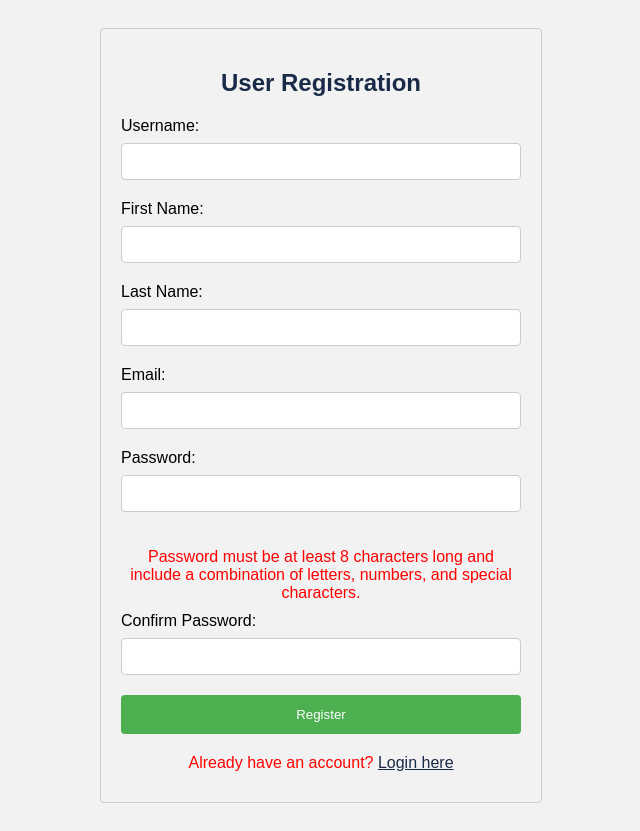
After one commit to mw74/csc394_group, a Django app: page /register/ in a window 1280 px wide. The commit adds this page. Shown: the whole page, without its empty margins (319-959 px from the left). Run offline with Django 4.2, Linux system fonts and the light colour scheme; parts of the project's set-up code (start-up, migrations or seed data) failed here and were passed over; some libraries are stand-ins or nearby versions.

Commit message:
Login, Registration, and Website Navigation updates

```diff
--- a/home/models.py
+++ b/home/models.py
@@ -19,7 +19,7 @@ class Home(models.Model):
     name = models.CharField(max_length =60)
     location = models.CharField(max_length = 60)
     interests = models.CharField(max_length = 200)
-    time = models.CharField(max_length= 30)
+    time = models.CharField(max_length= 60)
     responses = models.CharField(max_length=50000, default="N/A") #Stores Prompt/Response
     activity = models.CharField(max_length=60000, default="N/A") #stores response from travel_activities
 
--- a/home/views.py
+++ b/home/views.py
@@ -64,7 +64,11 @@ def process_form(request):
         interest = request.POST['interest']
         home.interests = interest
         date_range = request.POST['dateRange']
-        home.time = date_range
+        return_date = request.POST['returnDate']
+        home.time = f"{date_range} to {return_date}"
+        date_range = home.time
+        home.responses = "N/A"
+        home.activity = "N/A"
         home.save()
         task = async_plan_trip.delay(name, location, interest, date_range)
         response = ""
--- /dev/null
+++ b/homework/templates/register.html
@@ -0,0 +1,97 @@
+<!DOCTYPE html>
+<html>
+<head>
+    <title>User Registration</title>
+    <style>
+        body {
+            font-family: Arial, sans-serif;
+            background-color: #f2f2f2;
+            padding: 20px;
+        }
+
+        h2 {
+            text-align: center;
+            color: #1A2B49;
+        }
+
+        div {
+            max-width: 400px;
+            margin: 0 auto;
+            padding: 20px;
+            border: 1px solid #ccc;
+            border-radius: 4px;
+        }
+
+        label {
+            display: block;
+            margin-bottom: 8px;
+        }
+
+        input[type="text"],
+        input[type="email"],
+        input[type="password"] {
+            width: 100%;
+            padding: 10px;
+            border: 1px solid #ccc;
+            border-radius: 4px;
+            box-sizing: border-box;
+            margin-bottom: 20px;
+        }
+
+        p {
+            color: red;
+            margin-bottom: 10px;
+            text-align: center;
+        }
+
+        button[type="submit"] {
+            background-color: #4CAF50;
+            color: white;
+            padding: 12px 20px;
+            border: none;
+            border-radius: 4px;
+            cursor: pointer;
+            width: 100%;
+        }
+
+        p.text-center {
+            text-align: center;
+            margin-top: 20px;
+        }
+
+        p.text-center a {
+            color: #1A2B49;
+        }
+
+        p.text-center a:hover {
+            text-decoration: underline;
+        }
+    </style>
+</head>
+<body>
+    <div>
+        <h2>User Registration</h2>
+        {% if error_message %}
+            <p>{{ error_message }}</p>
+        {% endif %}
+        <form method="POST">
+            {% csrf_token %}
+            <label for="username">Username:</label>
+            <input type="text" id="username" name="username" required>
+            <label for="first_name">First Name:</label>
+            <input type="text" id="first_name" name="first_name" required>
+            <label for="last_name">Last Name:</label>
+            <input type="text" id="last_name" name="last_name" required>
+            <label for="email">Email:</label>
+            <input type="email" id="email" name="email" required>
+            <label for="password">Password:</label>
+            <input type="password" id="id_password1" name="password1" required>
+            <p>Password must be at least 8 characters long and include a combination of letters, numbers, and special characters.</p>
+            <label for="confirm_password">Confirm Password:</label>
+            <input type="password" id="id_password2" name="password2" required>
+            <button type="submit">Register</button>
+        </form>
+        <p class="text-center">Already have an account? <a href="/home">Login here</a></p>
+    </div>
+</body>
+</html>
--- a/homework/urls.py
+++ b/homework/urls.py
@@ -16,11 +16,12 @@ Including another URLconf
 """
 from django.contrib import admin
 from django.urls import include, path
-
+from . import views
 urlpatterns = [
     path('accounts/', include('django.contrib.auth.urls')),
     path("home/", include('home.urls')),
     path('admin/', admin.site.urls),
     path('travel/', include('travel.urls')),
-    path('search_travel/', include('searchTravel.urls'))
+    path('search_travel/', include('searchTravel.urls')),
+    path('register/', views.register_view)
 ]
--- /dev/null
+++ b/homework/views.py
@@ -0,0 +1,37 @@
+from django.shortcuts import render, redirect
+from django.contrib.auth.forms import UserCreationForm
+from django.contrib.auth.models import Group
+from django.contrib import messages
+from django.contrib.auth.models import User
+
+def register_view(request):
+    if request.user.is_authenticated:
+        return redirect('/home')
+
+    if request.method == 'POST':
+        form = UserCreationForm(request.POST)
+        if form.is_valid():
+            username = form.cleaned_data.get('username')
+            email = form.cleaned_data.get('email')
+
+            if User.objects.filter(username=username).exists():
+                error_message = 'Username already exists. Please choose a different username.'
+            elif User.objects.filter(email=email).exists():
+                error_message = 'Email already exists. Please use a different email.'
+            else:
+                user = form.save(commit=False)
+                user.set_password(form.cleaned_data['password1'])
+                user.save()
+
+                regular_user_group = Group.objects.get(name='Regular User')
+                user.groups.add(regular_user_group)
+
+                messages.success(request, 'Registration successful. You can now login.')
+                return redirect('/home')
+        else:
+            error_message = "Invalid form submission. Please check the provided information."
+    else:
+        form = UserCreationForm()
+        error_message = None
+
+    return render(request, 'register.html', {'form': form, 'error_message': error_message})
```
Also changed, not shown: home/templates/index.html (+66 -42 lines), homework/templates/registration/login.html (+15 -0 lines), home/migrations/0009_home_returntime.py (added), home/migrations/0010_remove_home_returntime_alter_home_time.py (added).
